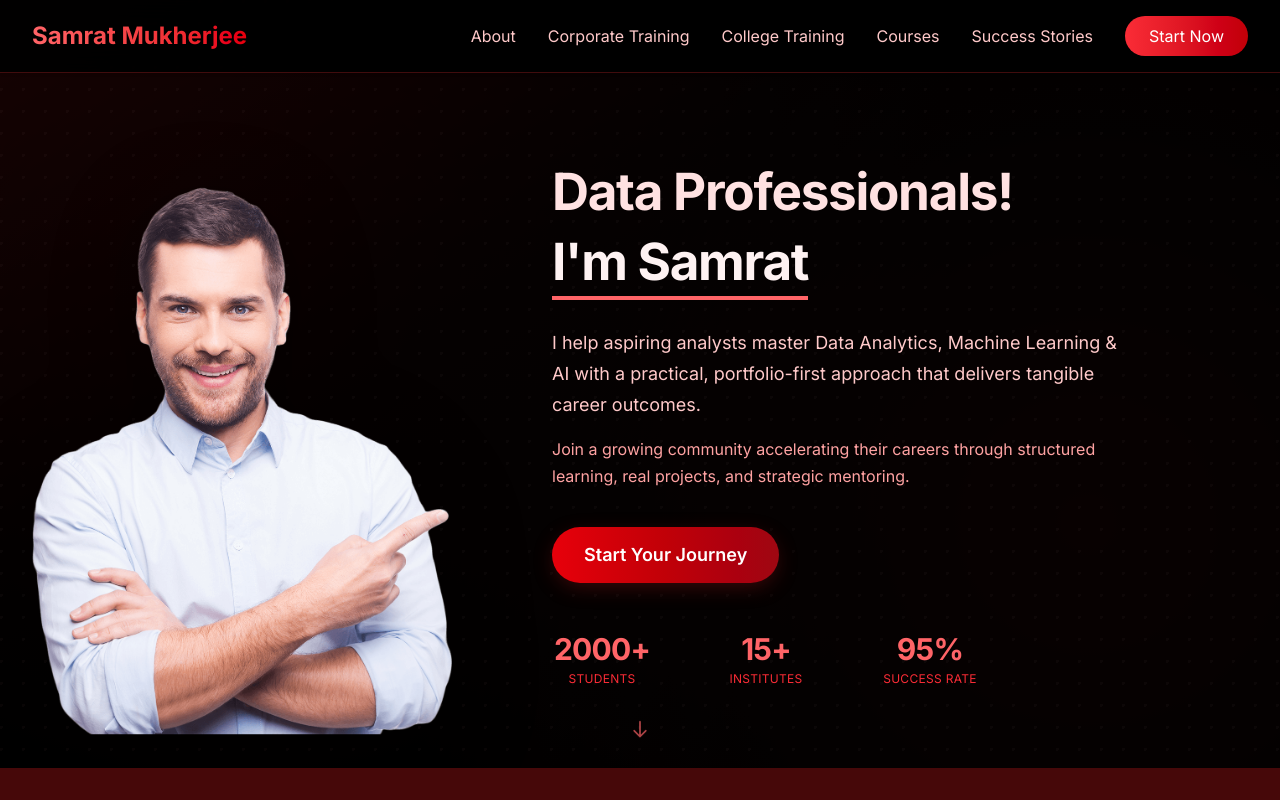
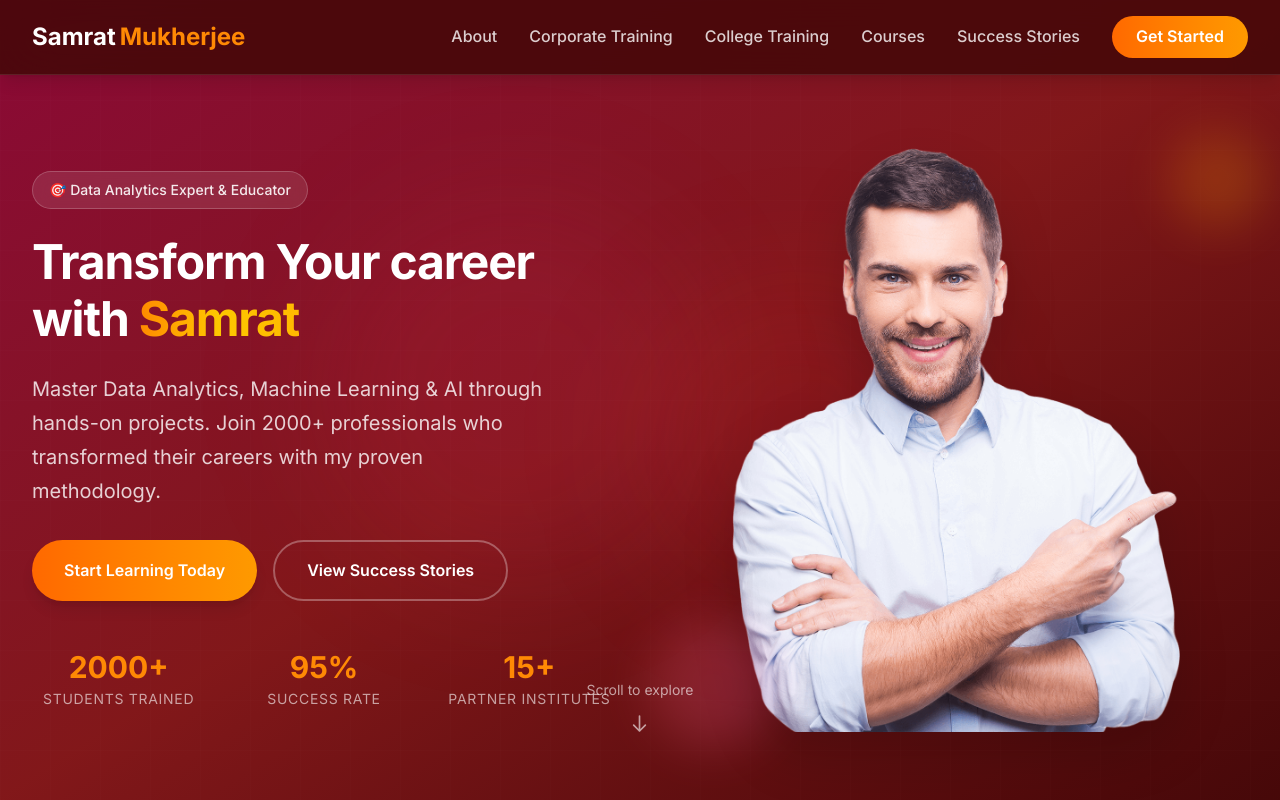
Before and after one commit to YashK-194/samrat-mukherjee, a Next.js app: page / in a window 1280 px wide. Shown: the top 800 px of the page. Built offline with nearby package versions, Linux system fonts and the light colour scheme.

Commit message:
Changed Theme to maroon

```diff
--- a/src/app/page.js
+++ b/src/app/page.js
@@ -8,7 +8,7 @@ import CollegeFeedbackCarousel from "../components/CollegeFeedbackCarousel";
 
 export default function Home() {
   return (
-    <div className="min-h-screen bg-black text-red-50">
+    <div className="min-h-screen bg-gradient-to-br from-rose-900 via-red-900 to-red-950 text-white">
       {/* Navigation */}
       <Navigation />
 
@@ -22,17 +22,16 @@ export default function Home() {
             <div>
               <h2 className="text-4xl md:text-5xl font-bold mb-8 text-white">
                 About
-                {/* <span className="bg-gradient-to-r from-indigo-400 to-blue-500 bg-clip-text text-transparent"> */}
-                <span className="bg-gradient-to-r from-red-400 to-red-600 bg-clip-text text-transparent">
+                <span className="bg-gradient-to-r from-yellow-400 to-amber-500 bg-clip-text text-transparent">
                   Samrat
                 </span>
               </h2>
-              <p className="text-lg text-red-200 mb-6 leading-relaxed">
+              <p className="text-lg text-gray-200 mb-6 leading-relaxed">
                 As a Lead Data Analyst and passionate educator, I've dedicated
                 my career to making data analytics accessible and transformative
                 for professionals worldwide.
               </p>
-              <p className="text-lg text-red-200 mb-8 leading-relaxed">
+              <p className="text-lg text-gray-200 mb-8 leading-relaxed">
                 With years of hands-on industry experience and a proven teaching
                 methodology, I've helped thousands transition into successful
                 data careers and advance to leadership positions.
@@ -40,30 +39,28 @@ export default function Home() {
 
               <div className="grid grid-cols-2 gap-8 mb-8">
                 <div className="text-center">
-                  {/* <div className="text-4xl font-bold text-indigo-400 mb-2"> */}
-                  <div className="text-4xl font-bold text-red-500 mb-2">
+                  <div className="text-4xl font-bold text-yellow-400 mb-2">
                     2000+
                   </div>
-                  <div className="text-red-300">Students Taught</div>
+                  <div className="text-gray-300">Students Taught</div>
                 </div>
                 <div className="text-center">
-                  {/* <div className="text-4xl font-bold text-indigo-400 mb-2"> */}
-                  <div className="text-4xl font-bold text-red-500 mb-2">
+                  <div className="text-4xl font-bold text-yellow-400 mb-2">
                     15+
                   </div>
-                  <div className="text-red-300">Institutes Partnered</div>
+                  <div className="text-gray-300">Institutes Partnered</div>
                 </div>
                 <div className="text-center">
-                  {/* <div className="text-4xl font-bold text-indigo-400 mb-2"> */}
-                  <div className="text-4xl font-bold text-red-500 mb-2">
+                  <div className="text-4xl font-bold text-yellow-400 mb-2">
                     500+
                   </div>
-                  <div className="text-red-300">Success Stories</div>
+                  <div className="text-gray-300">Success Stories</div>
                 </div>
                 <div className="text-center">
-                  {/* <div className="text-4xl font-bold text-indigo-400 mb-2"> */}
-                  <div className="text-4xl font-bold text-red-500 mb-2">8+</div>
-                  <div className="text-red-300">Years Experience</div>
+                  <div className="text-4xl font-bold text-yellow-400 mb-2">
+                    8+
+                  </div>
+                  <div className="text-gray-300">Years Experience</div>
                 </div>
               </div>
             </div>
@@ -458,7 +455,7 @@ export default function Home() {
                   </div>
                 </div>
 
-                <button className="w-full bg-gradient-to-r from-red-600 to-red-700 text-white px-8 py-4 rounded-full font-semibold hover:from-red-700 hover:to-red-800 transition-all duration-300 transform hover:scale-105 shadow-lg text-lg">
+                <button className="w-full bg-gradient-to-r from-yellow-500 to-amber-600 text-white px-8 py-4 rounded-full font-semibold hover:from-yellow-600 hover:to-amber-700 transition-all duration-300 transform hover:scale-105 shadow-lg text-lg">
                   Contract now
                 </button>
               </div>
@@ -475,14 +472,14 @@ export default function Home() {
         {/* Popular Courses Section */}
         <div className="max-w-7xl mx-auto px-4 sm:px-6 lg:px-8">
           <div className="text-center mb-16">
-            <h2 className="text-4xl md:text-5xl font-bold mb-6 text-red-50">
+            <h2 className="text-4xl md:text-5xl font-bold mb-6 text-white">
               Popular
-              <span className="bg-gradient-to-r from-red-400 to-red-500 bg-clip-text text-transparent">
+              <span className="bg-gradient-to-r from-yellow-400 to-amber-500 bg-clip-text text-transparent">
                 {" "}
                 Courses
               </span>
             </h2>
-            <p className="text-xl text-red-200 max-w-3xl mx-auto">
+            <p className="text-xl text-gray-200 max-w-3xl mx-auto">
               Comprehensive programs designed to take you from beginner to
               expert
             </p>
@@ -540,19 +537,19 @@ export default function Home() {
                 }`}
               >
                 {course.popular && (
-                  <div className="absolute -top-4 left-1/2 transform -translate-x-1/2 bg-gradient-to-r from-red-600 to-red-700 text-white px-4 py-2 rounded-full text-sm font-semibold">
+                  <div className="absolute -top-4 left-1/2 transform -translate-x-1/2 bg-gradient-to-r from-yellow-500 to-amber-600 text-white px-4 py-2 rounded-full text-sm font-semibold">
                     Most Popular
                   </div>
                 )}
                 <div className="mb-6">
-                  <h3 className="text-2xl font-bold mb-2 text-red-400">
+                  <h3 className="text-2xl font-bold mb-2 text-yellow-400">
                     {course.title}
                   </h3>
                   <div className="flex justify-between items-center mb-4">
-                    <span className="bg-red-900 text-red-300 px-3 py-1 rounded-full text-sm">
+                    <span className="bg-yellow-500/20 text-yellow-300 px-3 py-1 rounded-full text-sm border border-yellow-500/30">
                       {course.level}
                     </span>
-                    <span className="text-red-400">{course.duration}</span>
+                    <span className="text-gray-300">{course.duration}</span>
                   </div>
                 </div>
 
@@ -570,7 +567,7 @@ export default function Home() {
                           clipRule="evenodd"
                         />
                       </svg>
-                      <span className="text-red-200">{feature}</span>
+                      <span className="text-gray-200">{feature}</span>
                     </li>
                   ))}
                 </ul>
@@ -578,8 +575,8 @@ export default function Home() {
                 <button
                   className={`w-full py-3 rounded-full font-semibold transition-all ${
                     course.popular
-                      ? "bg-gradient-to-r from-red-600 to-red-700 text-white hover:from-red-700 hover:to-red-800"
-                      : "border-2 border-red-400 text-red-400 hover:bg-red-400 hover:text-white"
+                      ? "bg-gradient-to-r from-yellow-500 to-amber-600 text-white hover:from-yellow-600 hover:to-amber-700"
+                      : "border-2 border-yellow-400 text-yellow-400 hover:bg-yellow-400 hover:text-white"
                   }`}
                 >
                   Learn More
@@ -589,13 +586,13 @@ export default function Home() {
           </div>
 
           <div className="text-center mt-12">
-            <p className="text-lg text-red-200 mb-6">
+            <p className="text-lg text-gray-200 mb-6">
               🎯 100% Job Placement Assistance | 🔄 Lifetime Access to Updates |
               📚 Comprehensive Curriculum
             </p>
             <a
               href="/courses"
-              className="inline-block bg-gradient-to-r from-red-600 to-red-700 text-white px-8 py-4 rounded-full text-lg font-semibold hover:from-red-700 hover:to-red-800 transition-all transform hover:scale-105"
+              className="inline-block bg-gradient-to-r from-yellow-500 to-amber-600 text-white px-8 py-4 rounded-full text-lg font-semibold hover:from-yellow-600 hover:to-amber-700 transition-all transform hover:scale-105"
             >
               View All Courses →
             </a>
--- a/src/components/Navigation.js
+++ b/src/components/Navigation.js
@@ -37,39 +37,40 @@ export default function Navigation() {
   ];
 
   return (
-    <nav className="fixed top-0 w-full z-50 bg-black/95 backdrop-blur-xl border-b border-red-900/50 shadow-sm">
+    <nav className="fixed top-0 w-full z-50 bg-red-950/90 backdrop-blur-xl border-b border-white/10 shadow-lg">
       <div className="max-w-7xl mx-auto px-4 sm:px-6 lg:px-8">
-        <div className="flex justify-between items-center py-3 sm:py-4">
-          {/* <div className="text-lg sm:text-xl lg:text-2xl font-bold bg-gradient-to-r from-indigo-400 to-blue-500 bg-clip-text text-transparent"> */}
-          <div className="text-lg sm:text-xl lg:text-2xl font-bold bg-gradient-to-r from-red-400 to-red-600 bg-clip-text text-transparent">
-            Samrat Mukherjee
+        <div className="flex justify-between items-center py-4">
+          <div className="text-2xl font-bold">
+            <span className="text-white">Samrat</span>
+            <span className="text-orange-400 ml-1">Mukherjee</span>
           </div>
 
           {/* Desktop Navigation */}
-          <div className="hidden md:flex space-x-4 lg:space-x-8">
+          <div className="hidden md:flex items-center space-x-8">
             {navLinks.map((link) => (
               <a
                 key={link.href}
                 href={link.href}
                 onClick={(e) => handleNavClick(e, link.href)}
-                className="text-sm lg:text-base text-red-200 hover:text-red-400 transition-colors py-2 cursor-pointer"
+                className="text-white/80 hover:text-orange-400 transition-colors duration-300 font-medium cursor-pointer relative group"
               >
                 {link.label}
+                <span className="absolute -bottom-1 left-0 w-0 h-0.5 bg-orange-400 group-hover:w-full transition-all duration-300"></span>
               </a>
             ))}
             <a
               href="#start"
               onClick={(e) => handleNavClick(e, "#start")}
-              className="bg-gradient-to-r from-red-500 to-red-700 text-white px-4 lg:px-6 py-2 rounded-full hover:from-red-600 hover:to-red-800 transition-all text-sm lg:text-base cursor-pointer"
+              className="px-6 py-2 bg-gradient-to-r from-orange-500 to-amber-500 text-white font-semibold rounded-full hover:shadow-lg transition-all duration-300 cursor-pointer"
             >
-              Start Now
+              Get Started
             </a>
           </div>
 
           {/* Mobile menu button */}
           <button
             onClick={toggleMenu}
-            className="md:hidden p-2 text-red-200 hover:text-red-400 transition-colors"
+            className="md:hidden p-2 text-white hover:text-orange-400 transition-colors"
             aria-label="Toggle mobile menu"
           >
             <svg
@@ -105,14 +106,14 @@ export default function Navigation() {
             isMenuOpen ? "max-h-96 opacity-100" : "max-h-0 opacity-0"
           }`}
         >
-          <div className="pb-4 pt-2 border-t border-red-800/50">
+          <div className="pb-4 pt-2 border-t border-white/10">
             <div className="flex flex-col space-y-3">
               {navLinks.map((link) => (
                 <a
                   key={link.href}
                   href={link.href}
                   onClick={(e) => handleNavClick(e, link.href)}
-                  className="text-red-200 hover:text-red-400 transition-colors py-2 px-2 rounded-md hover:bg-red-900/50 cursor-pointer"
+                  className="text-white/80 hover:text-orange-400 transition-colors py-3 px-4 rounded-lg hover:bg-white/5 cursor-pointer"
                 >
                   {link.label}
                 </a>
@@ -120,9 +121,9 @@ export default function Navigation() {
               <a
                 href="#start"
                 onClick={(e) => handleNavClick(e, "#start")}
-                className="bg-gradient-to-r from-red-500 to-red-700 text-white px-4 py-2 rounded-full hover:from-red-600 hover:to-red-800 transition-all text-center mt-2 cursor-pointer"
+                className="bg-gradient-to-r from-orange-500 to-amber-500 text-white px-6 py-3 rounded-full font-semibold text-center mt-4 cursor-pointer"
               >
-                Start Now
+                Get Started
               </a>
             </div>
           </div>
--- a/src/components/ParallaxHero.js
+++ b/src/components/ParallaxHero.js
@@ -9,112 +9,143 @@ export default function ParallaxHero() {
   const fade = useTransform(scrollY, [0, 400], [1, 0]);
 
   return (
-    <div className="relative min-h-[92vh] sm:min-h-[95vh] lg:min-h-[96vh] flex items-center overflow-hidden pt-20 sm:pt-24 lg:pt-28 pb-4 sm:pb-6 lg:pb-8 bg-red-950">
-      {/* Dark background with dot pattern */}
+    <div className="relative min-h-screen flex items-center overflow-hidden bg-gradient-to-br from-rose-900 via-red-900 to-red-950">
+      {/* Modern geometric background */}
       <motion.div
         style={{ y: yBg, opacity: fade }}
         className="absolute inset-0 z-0 pointer-events-none"
       >
-        <div className="absolute inset-0 bg-gradient-to-br from-red-950 via-black to-black" />
-        <div className="absolute inset-0 opacity-[0.35] bg-[radial-gradient(circle_at_18%_32%,#7f1d1d80,transparent_62%),radial-gradient(circle_at_85%_68%,#991b1b80,transparent_58%)]" />
-        {/* Additional dark overlay to increase overall darkness */}
-        <div className="absolute inset-0 bg-black/70" />
-        {/* Dot pattern overlay - smaller & less prominent */}
+        {/* Primary gradient */}
+        <div className="absolute inset-0 bg-gradient-to-br from-rose-900 via-red-900 to-red-950" />
+
+        {/* Geometric shapes */}
+        <div className="absolute top-1/4 left-1/4 w-96 h-96 bg-gradient-to-r from-rose-500/10 to-pink-500/10 rounded-full blur-3xl" />
+        <div className="absolute bottom-1/4 right-1/4 w-80 h-80 bg-gradient-to-r from-red-500/10 to-rose-500/10 rounded-full blur-3xl" />
+
+        {/* Subtle grid pattern */}
         <div
-          className="absolute inset-0 opacity-20"
+          className="absolute inset-0 opacity-10"
           style={{
-            backgroundImage: `radial-gradient(circle at 1px 1px, rgba(254,202,202,0.15) 2px, transparent 0)`,
-            backgroundSize: "22px 22px",
+            backgroundImage: `linear-gradient(rgba(255,255,255,0.1) 1px, transparent 1px), linear-gradient(90deg, rgba(255,255,255,0.1) 1px, transparent 1px)`,
+            backgroundSize: "50px 50px",
           }}
         />
       </motion.div>
 
-      {/* Cutout image - responsive positioning */}
+      {/* Content */}
+      <div className="relative w-full pt-20">
+        <div className="max-w-7xl mx-auto px-4 sm:px-6 lg:px-8">
+          <div className="flex flex-col lg:grid lg:grid-cols-2 gap-12 items-center min-h-[80vh]">
+            {/* Image - Show first on mobile */}
             <motion.div
-        style={{ y: yImg, opacity: fade }}
-        className="pointer-events-none select-none absolute left-2 sm:left-6 lg:left-8 top-[60%] -translate-y-1/2 hidden md:block"
+              initial={{ opacity: 0, x: 50 }}
+              animate={{ opacity: 1, x: 0 }}
+              transition={{ duration: 0.8, delay: 0.3 }}
+              className="relative order-1 lg:order-2"
             >
+              <div className="relative">
                 <Image
                   src="/images/cutout.png"
-          alt="Samrat"
-          width={480}
-          height={560}
+                  alt="Samrat Mukherjee"
+                  width={500}
+                  height={600}
                   priority
-          className="w-[280px] sm:w-[320px] lg:w-[360px] xl:w-[420px] h-auto object-contain drop-shadow-[0_12px_32px_rgba(0,0,0,0.25)] sm:drop-shadow-[0_18px_42px_rgba(0,0,0,0.35)]"
+                  className="w-full max-w-md mx-auto drop-shadow-2xl"
                 />
+                {/* Decorative elements */}
+                <div className="absolute -top-4 -right-4 w-24 h-24 bg-gradient-to-r from-orange-400 to-amber-400 rounded-full blur-xl opacity-20" />
+                <div className="absolute -bottom-4 -left-4 w-32 h-32 bg-gradient-to-r from-rose-400 to-pink-400 rounded-full blur-xl opacity-20" />
+              </div>
             </motion.div>
 
-      {/* Content */}
-      <div className="relative w-full">
-        <div className="max-w-7xl mx-auto px-4 sm:px-6 lg:px-8 flex flex-col lg:flex-row items-center gap-6 sm:gap-8 lg:gap-14">
+            {/* Text Content - Show second on mobile */}
             <motion.div
-            style={{ y: yImg, opacity: fade }}
-            className="md:hidden w-full flex justify-center order-1"
+              initial={{ opacity: 0, x: -50 }}
+              animate={{ opacity: 1, x: 0 }}
+              transition={{ duration: 0.8, ease: [0.25, 0.1, 0.25, 1] }}
+              className="relative z-10 order-2 lg:order-1"
             >
-            <Image
-              src="/images/cutout.png"
-              alt="Samrat"
-              width={300}
-              height={420}
-              priority
-              className="w-48 xs:w-56 sm:w-64 h-auto object-contain drop-shadow-[0_8px_24px_rgba(0,0,0,0.2)]"
-            />
+              {/* Badge */}
+              <motion.div
+                initial={{ opacity: 0, y: 20 }}
+                animate={{ opacity: 1, y: 0 }}
+                transition={{ duration: 0.6, delay: 0.2 }}
+                className="inline-flex items-center px-4 py-2 rounded-full bg-white/10 backdrop-blur-sm border border-white/20 text-white/90 text-sm font-medium mb-6"
+              >
+                🎯 Data Analytics Expert & Educator
               </motion.div>
 
-          <motion.div
-            initial={{ opacity: 0, y: 36 }}
-            animate={{ opacity: 1, y: 0 }}
-            transition={{ duration: 0.75, ease: [0.25, 0.1, 0.25, 1] }}
-            className="relative z-10 w-full max-w-2xl md:ml-[350px] lg:ml-[450px] xl:ml-[520px] 2xl:ml-[580px] text-center md:text-left order-2"
-          >
-            <h1 className="text-[1.75rem] xs:text-[2rem] sm:text-[2.35rem] md:text-[2.6rem] lg:text-[2.9rem] xl:text-[3.2rem] 2xl:text-[3.4rem] font-extrabold leading-tight tracking-tight text-red-50">
-              <span className="block text-red-100">Data Professionals!</span>
-              <span className="mt-1 sm:mt-2 block text-red-50">
-                <span className="inline-block border-b-2 sm:border-b-4 border-red-400 pb-0.5 sm:pb-1">
-                  I'm Samrat
-                </span>
+              <h1 className="text-3xl sm:text-4xl lg:text-5xl font-bold leading-tight mb-6">
+                <span className="text-white">Transform Your career with </span>
+                <span className="bg-gradient-to-r from-orange-400 via-yellow-400 to-amber-400 bg-clip-text text-transparent">
+                  Samrat
                 </span>
               </h1>
-            <p className="mt-4 sm:mt-6 lg:mt-7 text-sm sm:text-base lg:text-[1.05rem] xl:text-lg text-red-200 leading-relaxed max-w-sm sm:max-w-lg lg:max-w-xl mx-auto md:mx-0">
-              I help aspiring analysts master Data Analytics, Machine Learning &
-              AI with a practical, portfolio-first approach that delivers
-              tangible career outcomes.
+
+              <p className="text-xl text-white/80 leading-relaxed mb-8 max-w-lg">
+                Master Data Analytics, Machine Learning & AI through hands-on
+                projects. Join 2000+ professionals who transformed their careers
+                with my proven methodology.
               </p>
-            <p className="mt-3 sm:mt-4 text-xs sm:text-sm lg:text-base text-red-300 max-w-sm sm:max-w-lg lg:max-w-xl mx-auto md:mx-0">
-              Join a growing community accelerating their careers through
-              structured learning, real projects, and strategic mentoring.
-            </p>
-            <div className="mt-6 sm:mt-8 lg:mt-9">
-              <button className="button-shine relative inline-flex items-center gap-2 px-6 sm:px-8 py-3 sm:py-3.5 rounded-full font-semibold text-white text-sm sm:text-base lg:text-lg bg-gradient-to-r from-red-600 via-red-700 to-red-800 shadow-[0_4px_16px_-4px_rgba(185,28,28,0.35)] sm:shadow-[0_6px_22px_-4px_rgba(185,28,28,0.35)] hover:shadow-[0_8px_28px_-4px_rgba(185,28,28,0.55)] sm:hover:shadow-[0_10px_30px_-4px_rgba(185,28,28,0.55)] transition-all duration-300 focus:outline-none focus-visible:ring-2 focus-visible:ring-red-400">
-                Start Your Journey
-              </button>
+
+              {/* CTA Buttons */}
+              <div className="flex flex-col sm:flex-row gap-4 mb-12">
+                <motion.button
+                  whileHover={{ scale: 1.05 }}
+                  whileTap={{ scale: 0.95 }}
+                  className="px-8 py-4 bg-gradient-to-r from-orange-500 to-amber-500 text-white font-semibold rounded-full shadow-lg hover:shadow-xl transition-all duration-300"
+                >
+                  Start Learning Today
+                </motion.button>
+                <motion.button
+                  whileHover={{ scale: 1.05 }}
+                  whileTap={{ scale: 0.95 }}
+                  className="px-8 py-4 border-2 border-white/30 text-white font-semibold rounded-full hover:bg-white/10 transition-all duration-300"
+                >
+                  View Success Stories
+                </motion.button>
               </div>
-            <div className="mt-8 sm:mt-10 lg:mt-12 flex flex-wrap justify-center md:justify-start gap-8 sm:gap-12 lg:gap-16 text-center">
+
+              {/* Stats */}
+              <div className="grid grid-cols-3 gap-8">
                 {[
-                { v: "2000+", l: "Students" },
-                { v: "15+", l: "Institutes" },
-                { v: "95%", l: "Success Rate" },
-              ].map((i) => (
-                <div
-                  key={i.l}
-                  className="min-w-[80px] sm:min-w-[90px] lg:min-w-[100px]"
+                  { value: "2000+", label: "Students Trained" },
+                  { value: "95%", label: "Success Rate" },
+                  { value: "15+", label: "Partner Institutes" },
+                ].map((stat, index) => (
+                  <motion.div
+                    key={stat.label}
+                    initial={{ opacity: 0, y: 20 }}
+                    animate={{ opacity: 1, y: 0 }}
+                    transition={{ duration: 0.6, delay: 0.4 + index * 0.1 }}
+                    className="text-center"
                   >
-                  <div className="text-lg sm:text-xl lg:text-2xl xl:text-3xl font-bold text-red-400 tracking-tight">
-                    {i.v}
+                    <div className="text-3xl font-bold text-orange-400 mb-1">
+                      {stat.value}
                     </div>
-                  <div className="text-[9px] sm:text-[10px] lg:text-xs tracking-wide uppercase text-red-500 mt-0.5 sm:mt-1">
-                    {i.l}
+                    <div className="text-sm text-white/60 uppercase tracking-wider">
+                      {stat.label}
                     </div>
-                </div>
+                  </motion.div>
                 ))}
               </div>
             </motion.div>
           </div>
         </div>
 
-      <div className="absolute bottom-4 sm:bottom-6 left-1/2 -translate-x-1/2 text-red-400/70 animate-bounce">
-        <svg
-          className="w-4 h-4 sm:w-5 sm:h-5"
+        {/* Scroll indicator */}
+        <motion.div
+          initial={{ opacity: 0 }}
+          animate={{ opacity: 1 }}
+          transition={{ duration: 1, delay: 1 }}
+          className="absolute bottom-8 left-1/2 -translate-x-1/2"
+        >
+          <div className="flex flex-col items-center text-white/60">
+            <span className="text-sm mb-2">Scroll to explore</span>
+            <motion.svg
+              animate={{ y: [0, 8, 0] }}
+              transition={{ duration: 1.5, repeat: Infinity }}
+              className="w-5 h-5"
               fill="none"
               stroke="currentColor"
               viewBox="0 0 24 24"
@@ -125,7 +156,9 @@ export default function ParallaxHero() {
                 strokeWidth={2}
                 d="M19 14l-7 7m0 0l-7-7m7 7V3"
               />
-        </svg>
+            </motion.svg>
+          </div>
+        </motion.div>
       </div>
     </div>
   );
```
Lines whose indentation alone changed are shown as unchanged.
